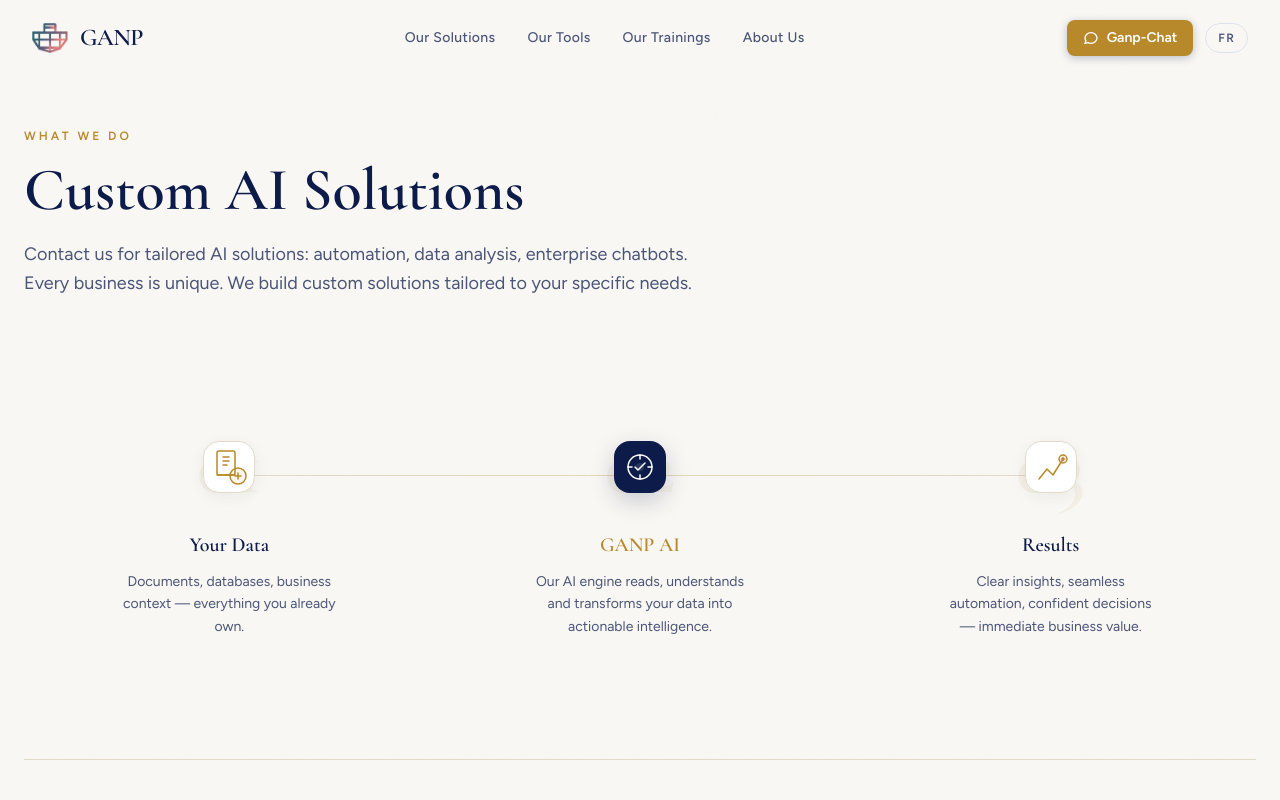
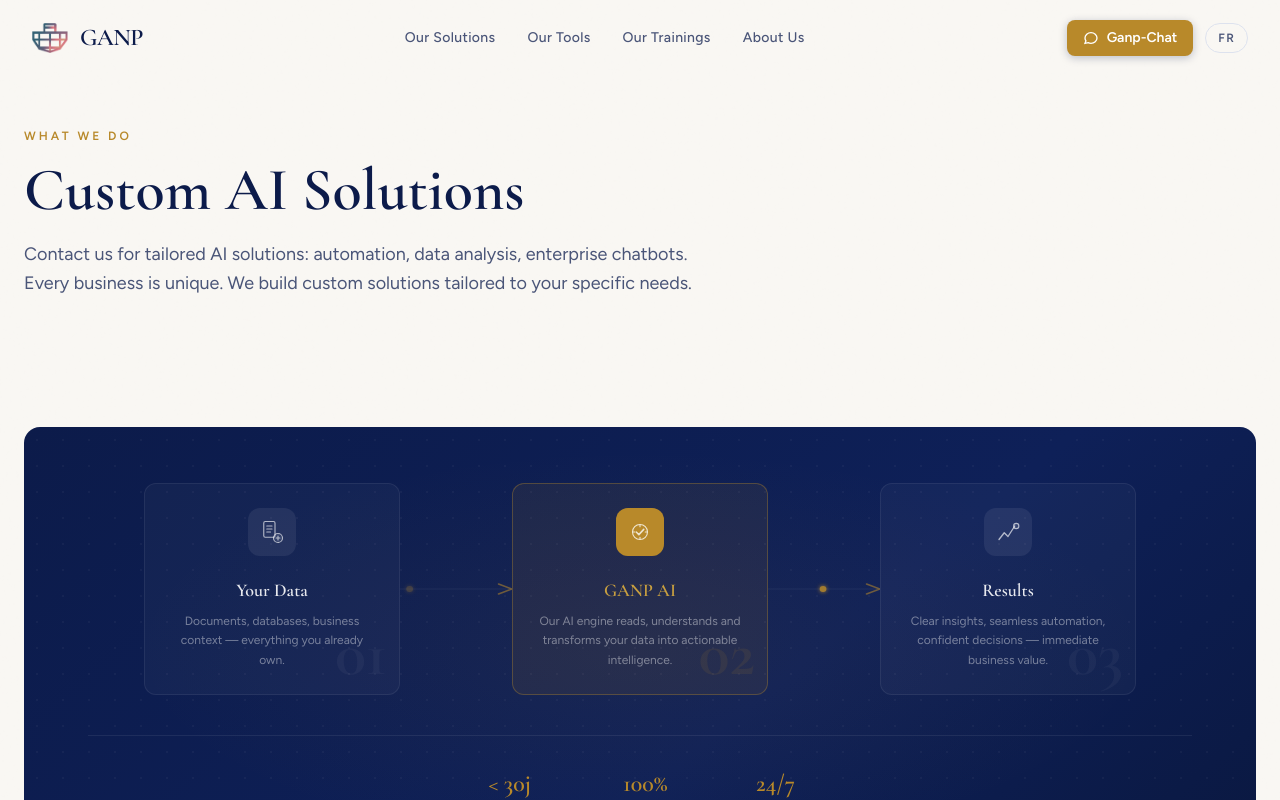
Before and after one commit to A-Njock/KEMET-AI, a React (Vite) app: page /solutions in a window 1280 px wide. Shown: the top 800 px of the page. Built offline with nearby package versions, Linux system fonts and the light colour scheme.

Commit message:
feat: redesign AIWorkflow — dark panel, animated SVG data-flow beams, sequential reveals
Authored by Pierre Guy A. NJOCK

```diff
--- a/src/components/AIWorkflow.tsx
+++ b/src/components/AIWorkflow.tsx
@@ -5,154 +5,279 @@
   lang: 'fr' | 'en';
 }
 
+function FlowBeam({ inView, delay, id }: { inView: boolean; delay: number; id: string }) {
+  return (
+    <div className="hidden md:flex items-center justify-center flex-shrink-0 w-20 lg:w-28">
+      <svg width="100%" height="24" viewBox="0 0 100 24" fill="none" preserveAspectRatio="none">
+        <defs>
+          <linearGradient id={`beam-grad-${id}`} x1="0%" y1="0%" x2="100%" y2="0%">
+            <stop offset="0%" stopColor="rgba(184,137,42,0.15)" />
+            <stop offset="100%" stopColor="rgba(184,137,42,0.6)" />
+          </linearGradient>
+          <filter id={`beam-glow-${id}`} x="-100%" y="-100%" width="300%" height="300%">
+            <feGaussianBlur stdDeviation="2" result="blur" />
+            <feMerge>
+              <feMergeNode in="blur" />
+              <feMergeNode in="SourceGraphic" />
+            </feMerge>
+          </filter>
+        </defs>
+
+        {/* Static faint track */}
+        <path d="M 0 12 L 100 12" stroke="rgba(255,255,255,0.06)" strokeWidth="1" />
+
+        {/* Animated beam draw */}
+        <motion.path
+          d="M 0 12 L 100 12"
+          stroke={`url(#beam-grad-${id})`}
+          strokeWidth="1"
+          fill="none"
+          initial={{ pathLength: 0, opacity: 0 }}
+          animate={inView ? { pathLength: 1, opacity: 1 } : {}}
+          transition={{ duration: 0.9, delay, ease: [0.16, 1, 0.3, 1] }}
+        />
+
+        {/* Arrowhead */}
+        <motion.path
+          d="M 88 7 L 100 12 L 88 17"
+          fill="none"
+          stroke="rgba(184,137,42,0.55)"
+          strokeWidth="1.5"
+          strokeLinecap="round"
+          strokeLinejoin="round"
+          initial={{ opacity: 0 }}
+          animate={inView ? { opacity: 1 } : {}}
+          transition={{ duration: 0.3, delay: delay + 0.85 }}
+        />
+
+        {/* Flowing data packet */}
+        <motion.circle
+          cy="12"
+          r="3"
+          fill="#B8892A"
+          filter={`url(#beam-glow-${id})`}
+          initial={{ cx: -6, opacity: 0 }}
+          animate={
+            inView
+              ? { cx: [-6, 106, -6], opacity: [0, 1, 1, 0] }
+              : {}
+          }
+          transition={{
+            duration: 1.8,
+            delay: delay + 1.1,
+            repeat: Infinity,
+            repeatDelay: 1.4,
+            ease: 'easeInOut',
+          }}
+        />
+      </svg>
+    </div>
+  );
+}
+
+function MobileConnector() {
+  return (
+    <div className="md:hidden flex flex-col items-center my-1">
+      <div className="w-px h-6 bg-white/10" />
+      <svg width="10" height="6" viewBox="0 0 10 6" fill="none">
+        <path d="M 1 1 L 5 5 L 9 1" stroke="rgba(184,137,42,0.4)" strokeWidth="1.5" strokeLinecap="round" strokeLinejoin="round" />
+      </svg>
+    </div>
+  );
+}
+
 export default function AIWorkflow({ lang }: AIWorkflowProps) {
   const ref = useRef(null);
-  const isInView = useInView(ref, { once: true, margin: '-60px' });
+  const isInView = useInView(ref, { once: true, margin: '-80px' });
 
-  const steps = lang === 'fr' ? [
+  const steps = [
     {
       number: '01',
-      label: 'Vos Données',
-      sublabel: 'Documents, bases de données, contexte métier — tout ce que vous possédez déjà.',
+      label: lang === 'fr' ? 'Vos Données' : 'Your Data',
+      sublabel:
+        lang === 'fr'
+          ? 'Documents, bases de données, contexte métier — tout ce que vous possédez déjà.'
+          : 'Documents, databases, business context — everything you already own.',
+      isCenter: false,
       icon: (
-        <svg viewBox="0 0 40 40" fill="none" className="w-10 h-10">
-          <rect x="8" y="4" width="18" height="24" rx="2" stroke="currentColor" strokeWidth="1.5"/>
-          <path d="M8 28h18M14 10h6M14 14h6M14 18h4" stroke="currentColor" strokeWidth="1.5" strokeLinecap="round"/>
-          <circle cx="29" cy="29" r="8" fill="currentColor" fillOpacity="0.08" stroke="currentColor" strokeWidth="1.5"/>
-          <path d="M26 29h6M29 26v6" stroke="currentColor" strokeWidth="1.5" strokeLinecap="round"/>
+        <svg viewBox="0 0 32 32" fill="none" className="w-6 h-6">
+          <rect x="5" y="2" width="15" height="21" rx="2" stroke="currentColor" strokeWidth="1.5" />
+          <path d="M9 8h7M9 12h7M9 16h5" stroke="currentColor" strokeWidth="1.5" strokeLinecap="round" />
+          <circle cx="24" cy="24" r="6" fill="currentColor" fillOpacity="0.1" stroke="currentColor" strokeWidth="1.5" />
+          <path d="M21.5 24h5M24 21.5v5" stroke="currentColor" strokeWidth="1.5" strokeLinecap="round" />
         </svg>
       ),
     },
     {
       number: '02',
-      label: 'IA GANP',
-      sublabel: "Notre moteur d'IA analyse, comprend et transforme vos données en intelligence actionnable.",
+      label: lang === 'fr' ? 'IA GANP' : 'GANP AI',
+      sublabel:
+        lang === 'fr'
+          ? "Notre moteur d'IA analyse, comprend et transforme vos données en intelligence actionnable."
+          : 'Our AI engine reads, understands and transforms your data into actionable intelligence.',
+      isCenter: true,
       icon: (
-        <svg viewBox="0 0 40 40" fill="none" className="w-10 h-10">
-          <circle cx="20" cy="20" r="12" stroke="currentColor" strokeWidth="1.5"/>
-          <path d="M20 8v4M20 28v4M8 20h4M28 20h4" stroke="currentColor" strokeWidth="1.5" strokeLinecap="round"/>
-          <path d="M15 20l3 3 7-7" stroke="currentColor" strokeWidth="1.5" strokeLinecap="round" strokeLinejoin="round"/>
-          <circle cx="20" cy="20" r="4" fill="currentColor" fillOpacity="0.12"/>
+        <svg viewBox="0 0 32 32" fill="none" className="w-6 h-6">
+          <circle cx="16" cy="16" r="10" stroke="currentColor" strokeWidth="1.5" />
+          <path d="M16 6v3M16 23v3M6 16h3M23 16h3" stroke="currentColor" strokeWidth="1.5" strokeLinecap="round" />
+          <path d="M11 16l3.5 3.5 6.5-7" stroke="currentColor" strokeWidth="2" strokeLinecap="round" strokeLinejoin="round" />
         </svg>
       ),
     },
     {
       number: '03',
-      label: 'Résultats',
-      sublabel: 'Insights clairs, automatisation fluide, décisions éclairées — une valeur immédiate.',
+      label: lang === 'fr' ? 'Résultats' : 'Results',
+      sublabel:
+        lang === 'fr'
+          ? 'Insights clairs, automatisation fluide, décisions éclairées — une valeur immédiate.'
+          : 'Clear insights, seamless automation, confident decisions — immediate business value.',
+      isCenter: false,
       icon: (
-        <svg viewBox="0 0 40 40" fill="none" className="w-10 h-10">
-          <path d="M8 32l8-10 6 6 10-16" stroke="currentColor" strokeWidth="1.5" strokeLinecap="round" strokeLinejoin="round"/>
-          <circle cx="32" cy="12" r="4" fill="currentColor" fillOpacity="0.12" stroke="currentColor" strokeWidth="1.5"/>
-          <path d="M30.5 12h3M32 10.5v3" stroke="currentColor" strokeWidth="1.5" strokeLinecap="round"/>
-        </svg>
-      ),
-    },
-  ] : [
-    {
-      number: '01',
-      label: 'Your Data',
-      sublabel: 'Documents, databases, business context — everything you already own.',
-      icon: (
-        <svg viewBox="0 0 40 40" fill="none" className="w-10 h-10">
-          <rect x="8" y="4" width="18" height="24" rx="2" stroke="currentColor" strokeWidth="1.5"/>
-          <path d="M8 28h18M14 10h6M14 14h6M14 18h4" stroke="currentColor" strokeWidth="1.5" strokeLinecap="round"/>
-          <circle cx="29" cy="29" r="8" fill="currentColor" fillOpacity="0.08" stroke="currentColor" strokeWidth="1.5"/>
-          <path d="M26 29h6M29 26v6" stroke="currentColor" strokeWidth="1.5" strokeLinecap="round"/>
-        </svg>
-      ),
-    },
-    {
-      number: '02',
-      label: 'GANP AI',
-      sublabel: 'Our AI engine reads, understands and transforms your data into actionable intelligence.',
-      icon: (
-        <svg viewBox="0 0 40 40" fill="none" className="w-10 h-10">
-          <circle cx="20" cy="20" r="12" stroke="currentColor" strokeWidth="1.5"/>
-          <path d="M20 8v4M20 28v4M8 20h4M28 20h4" stroke="currentColor" strokeWidth="1.5" strokeLinecap="round"/>
-          <path d="M15 20l3 3 7-7" stroke="currentColor" strokeWidth="1.5" strokeLinecap="round" strokeLinejoin="round"/>
-          <circle cx="20" cy="20" r="4" fill="currentColor" fillOpacity="0.12"/>
-        </svg>
-      ),
-    },
-    {
-      number: '03',
-      label: 'Results',
-      sublabel: 'Clear insights, seamless automation, confident decisions — immediate business value.',
-      icon: (
-        <svg viewBox="0 0 40 40" fill="none" className="w-10 h-10">
-          <path d="M8 32l8-10 6 6 10-16" stroke="currentColor" strokeWidth="1.5" strokeLinecap="round" strokeLinejoin="round"/>
-          <circle cx="32" cy="12" r="4" fill="currentColor" fillOpacity="0.12" stroke="currentColor" strokeWidth="1.5"/>
-          <path d="M30.5 12h3M32 10.5v3" stroke="currentColor" strokeWidth="1.5" strokeLinecap="round"/>
+        <svg viewBox="0 0 32 32" fill="none" className="w-6 h-6">
+          <path d="M4 26l7-9 5 5 9-14" stroke="currentColor" strokeWidth="1.8" strokeLinecap="round" strokeLinejoin="round" />
+          <circle cx="27" cy="8" r="3.5" fill="currentColor" fillOpacity="0.12" stroke="currentColor" strokeWidth="1.5" />
         </svg>
       ),
     },
   ];
 
   return (
-    <div ref={ref} className="mt-8">
-      {/* Steps */}
-      <div className="grid grid-cols-1 md:grid-cols-3 gap-0 relative">
+    <div
+      ref={ref}
+      className="relative rounded-2xl overflow-hidden py-14 px-6 md:px-12 lg:px-16 my-8"
+      style={{
+        background: 'linear-gradient(140deg, #0C1B4A 0%, #0e2058 60%, #0a1840 100%)',
+      }}
+    >
+      {/* Dot grid texture */}
+      <div
+        className="absolute inset-0 pointer-events-none"
+        style={{
+          backgroundImage: 'radial-gradient(circle, rgba(255,255,255,0.035) 1px, transparent 1px)',
+          backgroundSize: '26px 26px',
+        }}
+      />
 
-        {/* Connecting line (desktop only) */}
-        <div className="hidden md:block absolute top-12 left-[calc(16.67%+24px)] right-[calc(16.67%+24px)] h-px">
+      {/* Gold radial glow — center */}
+      <div
+        className="absolute inset-0 pointer-events-none"
+        style={{
+          background:
+            'radial-gradient(ellipse 55% 60% at 50% 50%, rgba(184,137,42,0.07) 0%, transparent 75%)',
+        }}
+      />
+
+      {/* Content */}
+      <div className="relative flex flex-col md:flex-row md:items-center md:justify-center gap-0">
+        {steps.map((step, idx) => (
+          <div key={idx} className="flex flex-col md:flex-row md:items-center">
+            {/* ── Card ── */}
             <motion.div
-            className="h-full bg-gradient-to-r from-[#E2D9C8] via-royal/30 to-[#E2D9C8]"
-            initial={{ scaleX: 0 }}
-            animate={isInView ? { scaleX: 1 } : {}}
-            transition={{ duration: 1, delay: 0.4, ease: [0.16, 1, 0.3, 1] }}
-            style={{ transformOrigin: 'left' }}
-          />
-        </div>
-
-        {steps.map((step, idx) => (
-          <motion.div
-            key={idx}
-            className="relative flex flex-col items-center text-center px-8 pb-10"
-            initial={{ opacity: 0, y: 28 }}
+              className="relative flex-shrink-0 w-full md:w-52 lg:w-64 rounded-xl p-6 text-center overflow-hidden"
+              style={{
+                background: step.isCenter
+                  ? 'rgba(184,137,42,0.09)'
+                  : 'rgba(255,255,255,0.03)',
+                border: step.isCenter
+                  ? '1px solid rgba(184,137,42,0.35)'
+                  : '1px solid rgba(255,255,255,0.07)',
+              }}
+              initial={{ opacity: 0, y: 36 }}
               animate={isInView ? { opacity: 1, y: 0 } : {}}
-            transition={{ duration: 0.6, delay: idx * 0.18, ease: [0.16, 1, 0.3, 1] }}
+              transition={{ duration: 0.75, delay: idx * 0.22, ease: [0.16, 1, 0.3, 1] }}
             >
-            {/* Step number + icon stacked */}
-            <div className="relative mb-6">
-              {/* Large ghost number */}
+              {/* Ghost step number */}
               <span
-                className="font-display text-[80px] font-semibold leading-none select-none pointer-events-none"
-                style={{ color: 'rgba(184,137,42,0.07)' }}
+                className="absolute bottom-2 right-3 font-display font-bold leading-none select-none pointer-events-none"
+                style={{
+                  fontSize: '64px',
+                  color: step.isCenter ? 'rgba(184,137,42,0.1)' : 'rgba(255,255,255,0.04)',
+                  lineHeight: 1,
+                }}
               >
                 {step.number}
               </span>
 
-              {/* Icon circle — centered over the number */}
-              <div className="absolute inset-0 flex items-center justify-center">
-                <div className={`w-[52px] h-[52px] rounded-2xl flex items-center justify-center text-royal
-                  ${idx === 1
-                    ? 'bg-navy text-white shadow-[0_8px_24px_rgba(12,27,74,0.20)]'
-                    : 'bg-white border border-[#E2D9C8] shadow-[0_4px_16px_rgba(12,27,74,0.06)]'
-                  }`}
+              {/* Icon container */}
+              <div
+                className="relative mx-auto mb-5 w-12 h-12 rounded-xl flex items-center justify-center"
+                style={{
+                  background: step.isCenter
+                    ? '#B8892A'
+                    : 'rgba(255,255,255,0.07)',
+                  color: step.isCenter ? '#fff' : 'rgba(255,255,255,0.65)',
+                }}
               >
                 {step.icon}
-                </div>
-              </div>
+                {/* Icon inner glow for center */}
+                {step.isCenter && (
+                  <motion.div
+                    className="absolute inset-0 rounded-xl"
+                    style={{ background: 'rgba(184,137,42,0.4)' }}
+                    animate={{ opacity: [0.4, 0.8, 0.4] }}
+                    transition={{ duration: 2, repeat: Infinity, ease: 'easeInOut' }}
+                  />
+                )}
               </div>
 
               {/* Label */}
-            <h3 className={`font-display text-xl font-semibold mb-3 ${idx === 1 ? 'text-royal' : 'text-navy'}`}>
+              <h3
+                className="font-display text-lg font-semibold mb-2 relative"
+                style={{ color: step.isCenter ? '#C9A040' : 'rgba(255,255,255,0.9)' }}
+              >
                 {step.label}
               </h3>
 
               {/* Description */}
-            <p className="text-slate text-sm leading-relaxed max-w-[220px]">
+              <p className="text-xs leading-relaxed relative" style={{ color: 'rgba(255,255,255,0.42)' }}>
                 {step.sublabel}
               </p>
 
-            {/* Mobile connector */}
-            {idx < steps.length - 1 && (
-              <div className="md:hidden w-px h-8 bg-[#E2D9C8] my-4" />
+              {/* Pulsing border ring — center card only */}
+              {step.isCenter && (
+                <motion.div
+                  className="absolute inset-0 rounded-xl pointer-events-none"
+                  style={{ border: '1px solid rgba(184,137,42,0.5)' }}
+                  animate={{ opacity: [0.4, 1, 0.4], scale: [1, 1.015, 1] }}
+                  transition={{ duration: 2.8, repeat: Infinity, ease: 'easeInOut' }}
+                />
               )}
             </motion.div>
+
+            {/* ── Connectors ── */}
+            {idx < steps.length - 1 && (
+              <>
+                <FlowBeam inView={isInView} delay={idx * 0.22 + 0.55} id={`${idx}`} />
+                <MobileConnector />
+              </>
+            )}
+          </div>
         ))}
       </div>
+
+      {/* Bottom label strip */}
+      <motion.div
+        className="relative mt-10 pt-8 border-t flex flex-col sm:flex-row items-center justify-center gap-4 sm:gap-10 text-center"
+        style={{ borderColor: 'rgba(255,255,255,0.07)' }}
+        initial={{ opacity: 0 }}
+        animate={isInView ? { opacity: 1 } : {}}
+        transition={{ duration: 0.8, delay: 0.9 }}
+      >
+        {[
+          { value: '< 30j', label: lang === 'fr' ? 'Déploiement' : 'Deployment' },
+          { value: '100%', label: lang === 'fr' ? 'Sur Mesure' : 'Custom-built' },
+          { value: '24/7', label: lang === 'fr' ? 'Support IA' : 'AI Support' },
+        ].map(({ value, label }) => (
+          <div key={label} className="flex flex-col items-center gap-0.5">
+            <span className="font-display text-2xl font-semibold" style={{ color: '#B8892A' }}>
+              {value}
+            </span>
+            <span className="text-xs uppercase tracking-widest" style={{ color: 'rgba(255,255,255,0.35)' }}>
+              {label}
+            </span>
+          </div>
+        ))}
+      </motion.div>
     </div>
   );
 }
```
Lines whose indentation alone changed are shown as unchanged.
